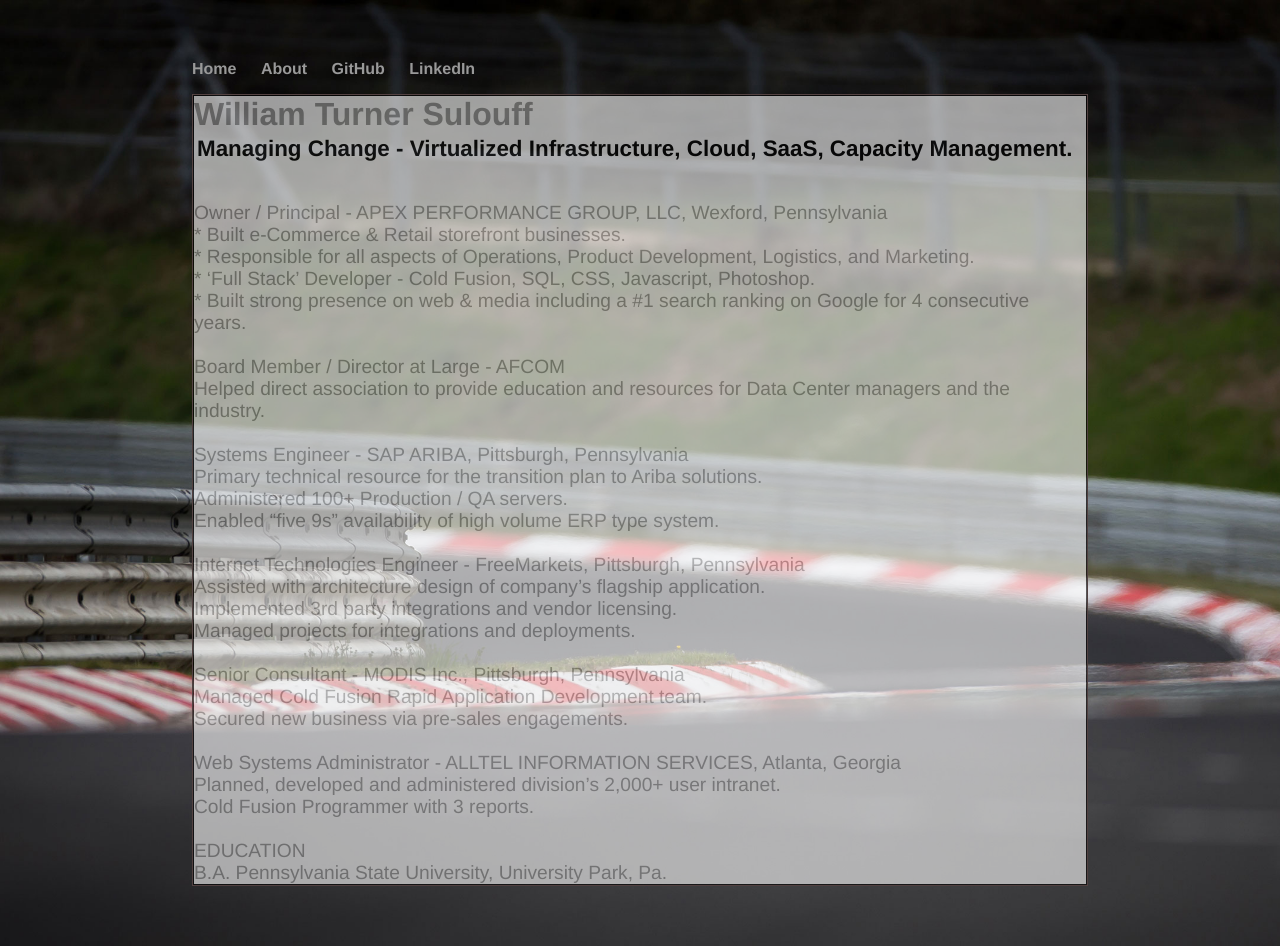
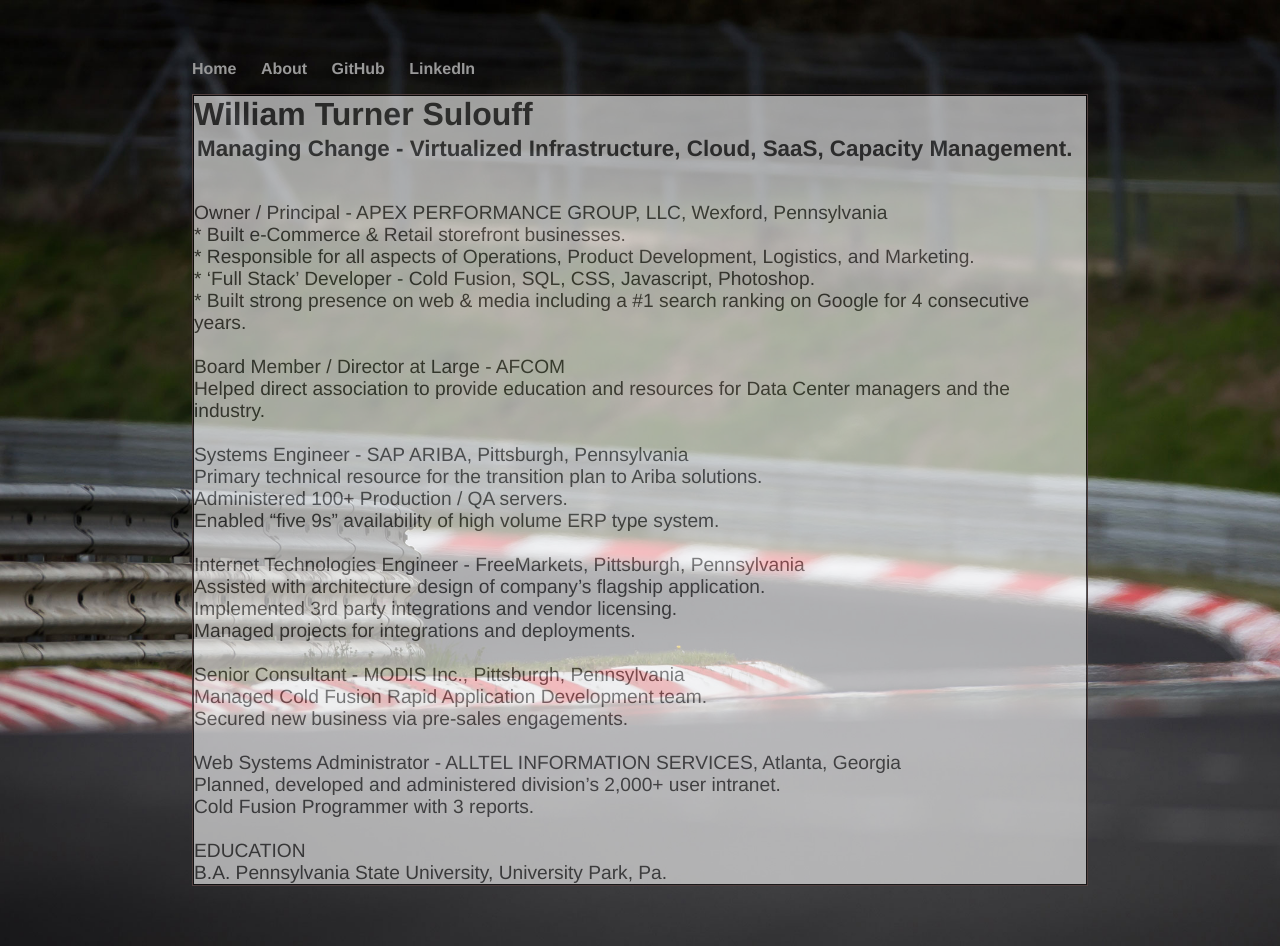
Before and after one commit to apex944/apex944.github.io, a Jekyll site: the page cv/index.html, which Jekyll copies as it is, in a window 1280 px wide. Built offline with Jekyll 4.4.1, drawn with Linux system fonts in a browser that asks for light colours.

Commit message:
updated cv2

```diff
--- a/css/main.css
+++ b/css/main.css
@@ -66,19 +66,19 @@
     font-family:'Helvetica', 'Arial', 'Sans-Serif';
     padding: 0px;
     font-weight: bold;
-    color: #999;
+    color: rgb(61, 61, 61);
 }
 .cv1 {
     font-family:'Helvetica', 'Arial', 'Sans-Serif';
     padding: 3px;
     font-weight: bold;
-    color: #000000;
+    color: rgb(61, 61, 61);
     font-size:.7em;
 }
 .cv2 {
     font-family:'Helvetica', 'Arial', 'Sans-Serif';
     padding: 0px;
     font-weight: normal;
-    color: #999;
+    color: rgb(61, 61, 61);
     font-size:.6em;
 }
```
